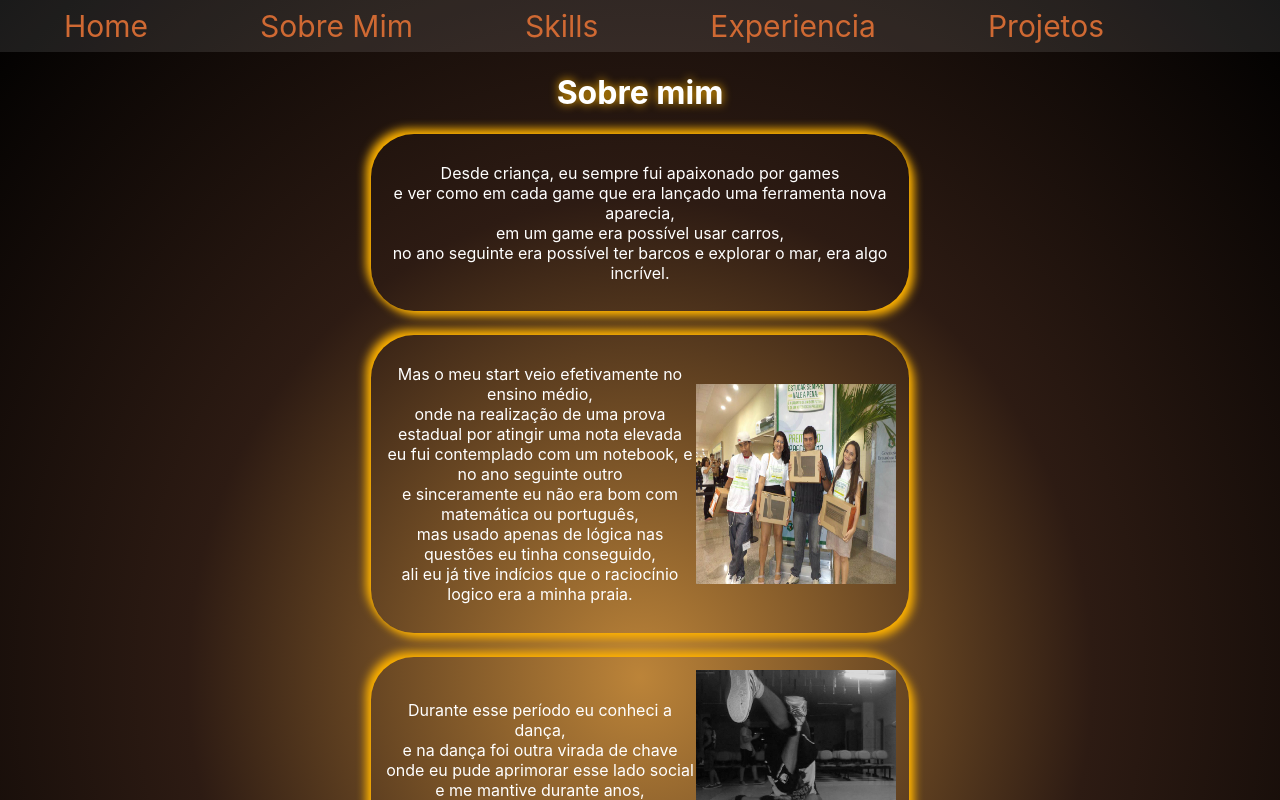
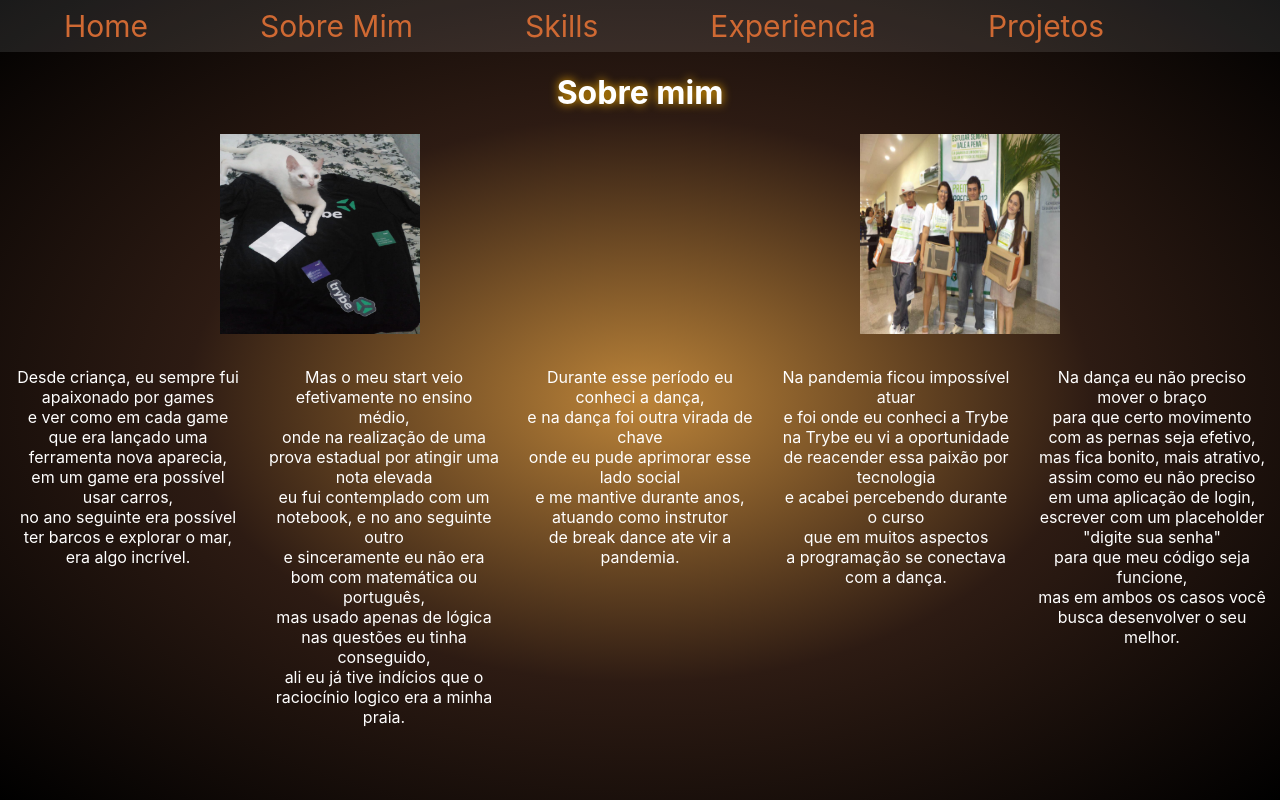
Before and after one commit to Foster-Alan/Portifolio, a React (Create React App) app: page /About in a window 1280 px wide. Shown: the top 800 px of the page. Built offline with nearby package versions, Linux system fonts and the light colour scheme.

Commit message:
update about

```diff
--- a/src/Styles/About.css
+++ b/src/Styles/About.css
@@ -23,27 +23,31 @@
 
 .about {
     display: flex;
-    align-items: center;
+    /* align-items: center; */
     justify-content: center;
-    flex-direction: column;
-    gap: 1.5rem;
+    /* flex-direction: column; */
+    /* gap: 1rem; */
+    width: 100%;
+    height: 100%;
+    /* border: 1px solid red; */
 }
 
-.about-card {
-    /* border: 1px solid red; */
+.about .about-card {
+    /* background-color: black; */
     display: flex;
     height: 100%;
     padding: 1%;
     /* width: 35rem; */
-    width: 40%;
+    width: 100%;
     /* flex-direction: column; */
     justify-content: center;
     align-items: center;
     border-radius: 43px;
-    background: rgba(255, 255, 255, 0);
-    box-shadow: 5px 5px 10px #ffb300,
+    /* background: rgba(255, 255, 255, 0); */
+    /* box-shadow: 5px 5px 10px #ffb300,
         -5px -5px 10px #ffb300;
-    ;
+    ; */
+
 }
 
 .about-card img {
@@ -58,3 +62,8 @@
 .about-card:hover {
     transform: translateY(-10px);
 }
+
+.about-conteiner .carrosel img {
+    width: 200px;
+    height: 200px;
+}
--- a/src/pages/About.jsx
+++ b/src/pages/About.jsx
@@ -4,13 +4,63 @@ import '../Styles/About.css';
 import trybekit from '../img/trybekit.jpeg'
 import bboy from '../img/bboy.jpg'
 import note from '../img/note.jpg'
+import Carousel from "react-multi-carousel";
+import "react-multi-carousel/lib/styles.css";
 
 export default class About extends Component {
   render() {
+    const responsive = {
+      desktop: {
+        breakpoint: { max: 3000, min: 1024 },
+        items: 3,
+        slidesToSlide: 1 // optional, default to 1.
+      },
+      tablet: {
+        breakpoint: { max: 1024, min: 464 },
+        items: 2,
+        slidesToSlide: 2 // optional, default to 1.
+      },
+      mobile: {
+        breakpoint: { max: 464, min: 0 },
+        items: 1,
+        slidesToSlide: 1 // optional, default to 1.
+      }
+    };
     return (
       <div className="about-conteiner">
         <Header />
         <h1>Sobre mim</h1>
+        <div className="carrosel-image">
+        <Carousel
+  // swipeable={false}
+  draggable={false}
+  // showDots={true}
+  responsive={responsive}
+  ssr={true} // means to render carousel on server-side.
+  infinite={true}
+  autoPlay={this.props.deviceType !== "mobile" ? true : false}
+  autoPlaySpeed={1000}
+  keyBoardControl={true}
+  customTransition="transform 600ms ease-in-out"
+  transitionDuration={2500}
+  containerClass="carousel-container"
+  removeArrowOnDeviceType={["tablet", "mobile"]}
+  deviceType={this.props.deviceType}
+  dotListClass="custom-dot-list-style"
+  itemClass="carousel-item-padding-40-px"
+>
+<div className="carrosel">
+    <img src={note} alt="pixel art" width={200} srcset="" />
+    </div>
+    <div className="carrosel">
+    <img src={bboy} alt="pixel art" width={200} srcset="" />
+    </div>
+    <div className="carrosel">
+    <img src={trybekit} alt="pixel art" width={200} srcset="" />
+    </div>
+</Carousel>
+</div>
+
         <div className="about">
    <div className="about-card">
         <p>Desde criança, eu sempre fui apaixonado por games<br />
@@ -24,20 +74,20 @@ onde na realização de uma prova estadual por atingir uma nota elevada <br />
 eu fui contemplado com um notebook, e no ano seguinte outro <br /> e sinceramente eu não era bom com matemática ou português,<br />
 mas usado apenas de lógica nas questões eu tinha conseguido,<br />
 ali eu já tive indícios que o raciocínio logico era a minha praia. <br /> </p>
-<img src={note} width={200} alt="bboy" />
+{/* <img src={note} width={200} alt="bboy" /> */}
 </div>
 
 <div className="about-card">
 <p> Durante esse período eu conheci a dança, <br /> e na dança foi outra virada de chave <br />
 onde eu pude aprimorar esse lado social <br /> e me mantive durante anos,<br /> atuando como instrutor<br /> de break dance ate vir a pandemia.</p>
-<img src={bboy} width={200} alt="bboy" />
+{/* <img src={bboy} width={200} alt="bboy" /> */}
 </div>
 
 <div className="about-card"><p>Na pandemia ficou impossível atuar<br /> e foi onde eu conheci a Trybe<br />
 na Trybe eu vi a oportunidade <br /> de reacender essa paixão por tecnologia <br />
 e acabei percebendo durante o curso<br /> que em muitos aspectos <br />
 a programação se conectava com a dança.<br /> </p>
-<img src={trybekit} width={200} alt="tribekit" />
+{/* <img src={trybekit} width={200} alt="tribekit" /> */}
 </div>
 <div className="about-card">
 <p>
```
